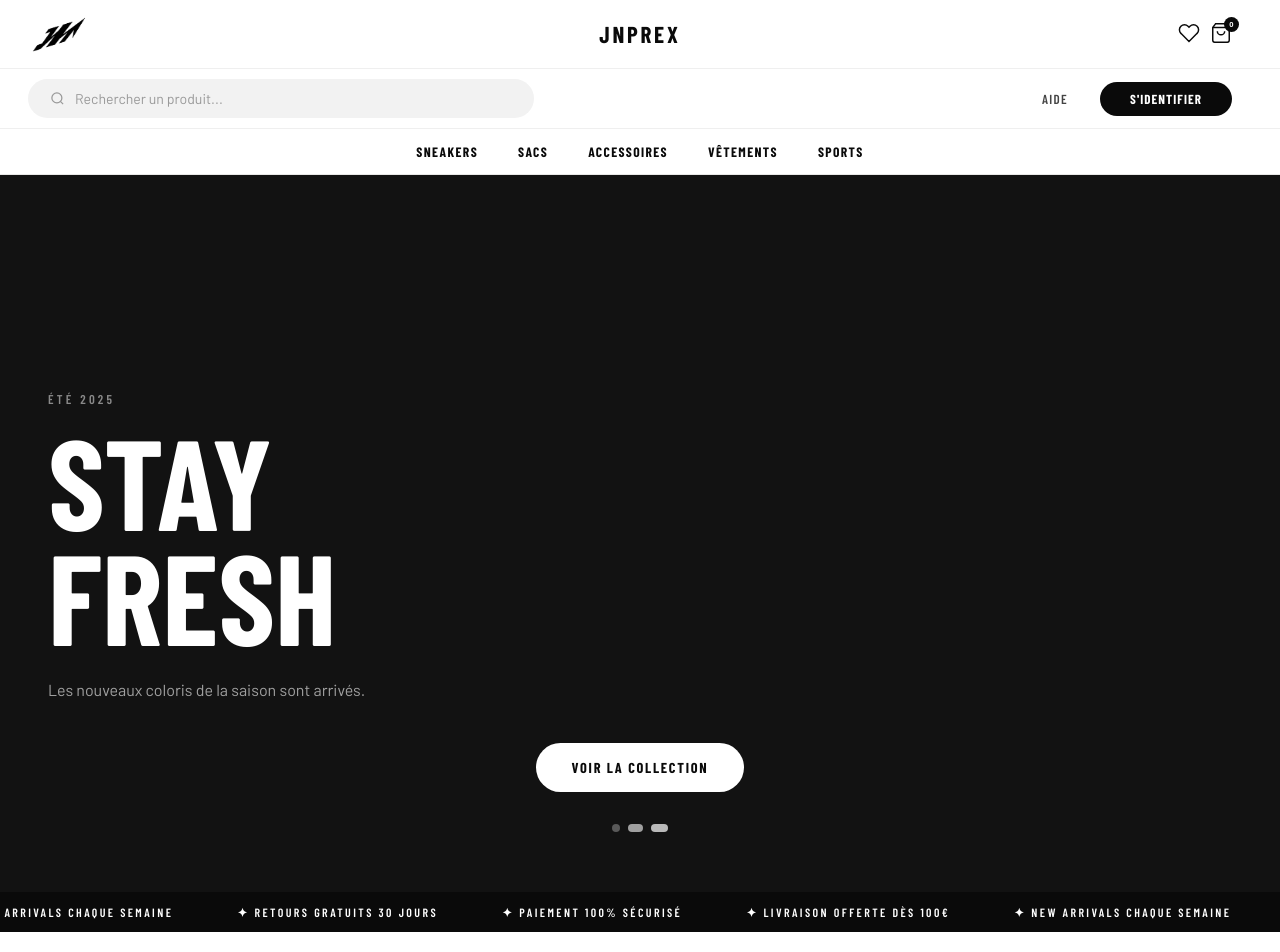
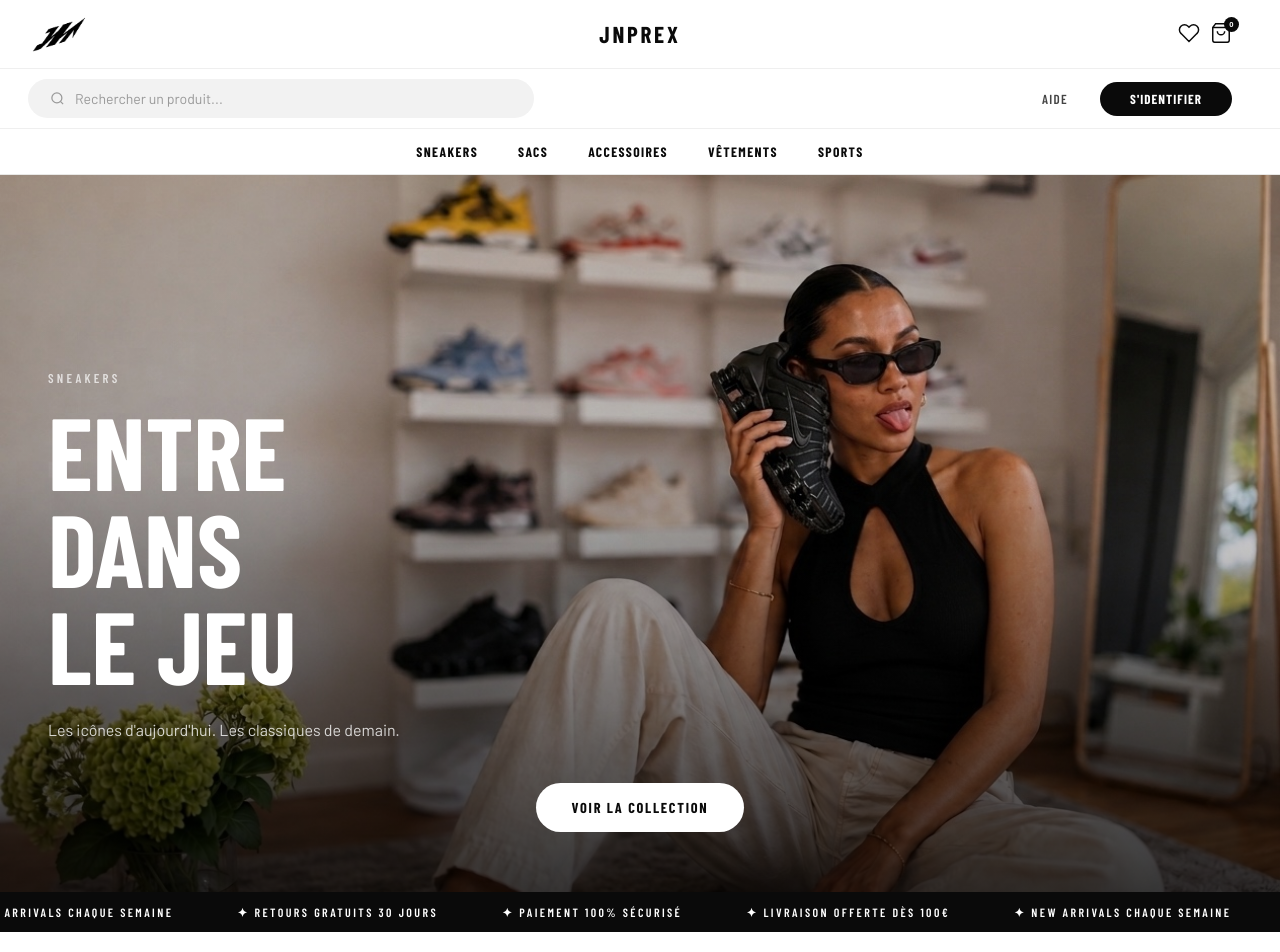
Before and after one commit to jephthenassserdietlin-design/jnprex, a Next.js app: page / in a window 1280 px wide. Shown: the top 952 px of the page. Built offline with nearby package versions, Linux system fonts and the light colour scheme; a web font is replaced by a local one.

Commit message:
Hero sneakers update

```diff
--- a/app/page.tsx
+++ b/app/page.tsx
@@ -4,22 +4,9 @@ import Navbar from "./components/Navbar"
 
 const slides = [
   {
-    eyebrow: "Nouvelle collection — 2025",
-    title: "Wear\nthe\nEdge",
-    sub: "Sneakers, vêtements et accessoires pour ceux qui ne se contentent pas du standard.",
-    bg: "#0a0a0a"
-  },
-  {
-    eyebrow: "Exclusivité JNPREX",
-    title: "Drop\nLimited",
-    sub: "Des pièces rares, sélectionnées pour les vrais connaisseurs.",
-    bg: "#111"
-  },
-  {
-    eyebrow: "Été 2025",
-    title: "Stay\nFresh",
-    sub: "Les nouveaux coloris de la saison sont arrivés.",
-    bg: "#1a1a1a"
+    eyebrow: "Sneakers",
+    title: "ENTRE\nDANS\nLE JEU",
+    sub: "Les icônes d'aujourd'hui. Les classiques de demain.",
   },
 ]
 
@@ -46,15 +33,6 @@ export default function Home() {
   const [current, setCurrent] = useState(0)
   const [email, setEmail] = useState("")
 
-  useEffect(() => {
-    const timer = setInterval(() => {
-      setCurrent(prev => (prev + 1) % slides.length)
-    }, 3000)
-    return () => clearInterval(timer)
-  }, [])
-
-  const slide = slides[current]
-
   return (
     <>
       <Navbar />
@@ -63,29 +41,40 @@ export default function Home() {
         {/* ── HERO ── */}
         <section style={{
           width: "100%", minHeight: "90vh",
-          background: slide.bg,
-          display: "flex", alignItems: "flex-end",
           position: "relative", overflow: "hidden",
-          transition: "background 0.8s"
+          display: "flex", alignItems: "flex-end"
         }}>
+          <img
+            src="/hero.sneakers.png"
+            alt="JNPREX Sneakers"
+            style={{
+              position: "absolute", inset: 0,
+              width: "100%", height: "100%",
+              objectFit: "cover", objectPosition: "center"
+            }}
+          />
+          <div style={{
+            position: "absolute", inset: 0,
+            background: "linear-gradient(to top, rgba(0,0,0,0.75) 0%, rgba(0,0,0,0.1) 60%)"
+          }} />
           <div className="hero-content" style={{ padding: "60px 48px", zIndex: 2, width: "100%" }}>
             <p style={{
               fontFamily: "'Barlow Condensed', sans-serif",
               fontSize: "0.8rem", fontWeight: 600,
               letterSpacing: "0.25em", textTransform: "uppercase",
-              color: "rgba(255,255,255,0.5)", marginBottom: "16px"
-            }}>{slide.eyebrow}</p>
+              color: "rgba(255,255,255,0.7)", marginBottom: "16px"
+            }}>{slides[0].eyebrow}</p>
             <h1 style={{
               fontFamily: "'Barlow Condensed', sans-serif",
-              fontWeight: 900, fontSize: "clamp(4rem, 10vw, 8rem)",
+              fontWeight: 900, fontSize: "clamp(3rem, 8vw, 7rem)",
               textTransform: "uppercase", color: "#fff",
-              lineHeight: 0.9, marginBottom: "24px",
+              lineHeight: 0.95, marginBottom: "24px",
               whiteSpace: "pre-line"
-            }}>{slide.title}</h1>
+            }}>{slides[0].title}</h1>
             <p style={{
-              fontSize: "1rem", color: "rgba(255,255,255,0.6)",
+              fontSize: "1rem", color: "rgba(255,255,255,0.8)",
               maxWidth: "400px", lineHeight: 1.6, marginBottom: "40px"
-            }}>{slide.sub}</p>
+            }}>{slides[0].sub}</p>
             <div style={{ display: "flex", justifyContent: "center" }}>
               <a href="/catalogue" style={{
                 background: "#fff", color: "#0a0a0a",
@@ -95,16 +84,6 @@ export default function Home() {
                 padding: "16px 36px", borderRadius: "30px",
                 textDecoration: "none"
               }}>Voir la collection</a>
-            </div>
-            <div style={{ display: "flex", justifyContent: "center", gap: "8px", marginTop: "32px" }}>
-              {slides.map((_, i) => (
-                <button key={i} onClick={() => setCurrent(i)} style={{
-                  width: i === current ? "24px" : "8px",
-                  height: "8px", borderRadius: "4px",
-                  background: i === current ? "#fff" : "rgba(255,255,255,0.3)",
-                  border: "none", cursor: "pointer", transition: "all 0.3s"
-                }} />
-              ))}
             </div>
           </div>
         </section>
```
Also changed, not shown: public/hero.sneakers.png (added).
